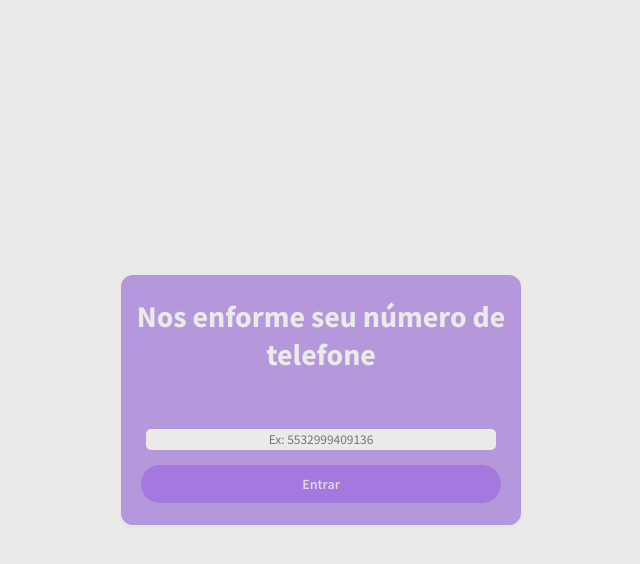
After one commit to pdvrx/site-clube-de-cinema, a PHP site: page /cadastrar-zap.html in a window 1280 px wide. The commit adds this page. Shown: the top 564 px of the page, without its empty margins (319-959 px from the left). Run offline with PHP 8.4, Linux system fonts and the light colour scheme.

Commit message:
cadastrando zap

```diff
--- a/cadastrar-filme.html
+++ b/cadastrar-filme.html
@@ -21,8 +21,8 @@
                 <textarea name="descFilme" id="descFilme" cols="53" rows="5" placeholder="Insira a sinopse do filme"></textarea>
                 <input type="submit" id="button">
             </div>
-    </form>
-        <button id="open-modal" > Saiba como cadastrar filmes</button>
+         </form>
+    <button class="open-modal" id="open-modal" > Saiba como cadastrar filmes</button>
     </div>
 
     <div id="fade" class="hide"></div>
--- /dev/null
+++ b/cadastrar-zap.html
@@ -0,0 +1,26 @@
+<!DOCTYPE html>
+<html lang="en">
+<head>
+    <meta charset="UTF-8">
+    <meta http-equiv="X-UA-Compatible" content="IE=edge">
+    <meta name="viewport" content="width=device-width, initial-scale=1.0">
+    <title>Clube de Cinema</title>
+    <link rel="icon" href="cefet.png">
+    <link rel="stylesheet" href="style.css" />
+    <link rel="stylesheet" href="https://unpkg.com/aos@next/dist/aos.css" />
+    <link rel="stylesheet" href="https://cdnjs.cloudflare.com/ajax/libs/animate.css/4.1.1/animate.min.css" />
+</head>
+<body>
+    <div class="form">
+        <h3>Nos enforme seu número de telefone</h3>
+        <form action="cadastrarzap.php" method="POST">
+            <div class="inputs">
+                <input type="text" placeholder="Ex: 5532999409136" id="numero" name="numero">
+                <input type="submit" value="Entrar"id="botao">
+            </div>
+        </form>
+    </div>
+
+    <script src="script.js"></script>
+</body>
+</html>
--- a/style.css
+++ b/style.css
@@ -247,7 +247,7 @@ button {
     opacity: 0.8;
   }
 
-  #open-modal {
+  .open-modal {
     border: none;
     padding: 10px;
     width: 90%;
@@ -536,7 +536,21 @@ textarea{
     margin-right: 8px;
 }
 
+.fa-whatsapp{
+    margin-top: -2.5%;
+    margin-left: -15%;
+}
 
+#zapinfo{
+    text-align: center;
+    padding-bottom: 20px;
+    margin-top: 20px;
+}
+
+#numero{
+    margin-top: -400px;
+    margin-bottom: 10px;
+}
 
 
 @media screen and (max-width: 480px){
@@ -704,4 +718,10 @@ textarea{
         margin-right: -6%;
     }
 
+    .fa-whatsapp{
+        font-size: 60px;
+        margin-top: -2.5%;
+        margin-left: -15%;
+    }
+
 }
```
Also changed, not shown: cadastrarzap.php (added, +26 -0 lines), index.php (+18 -3 lines), teste-index.html (+14 -1 lines).
